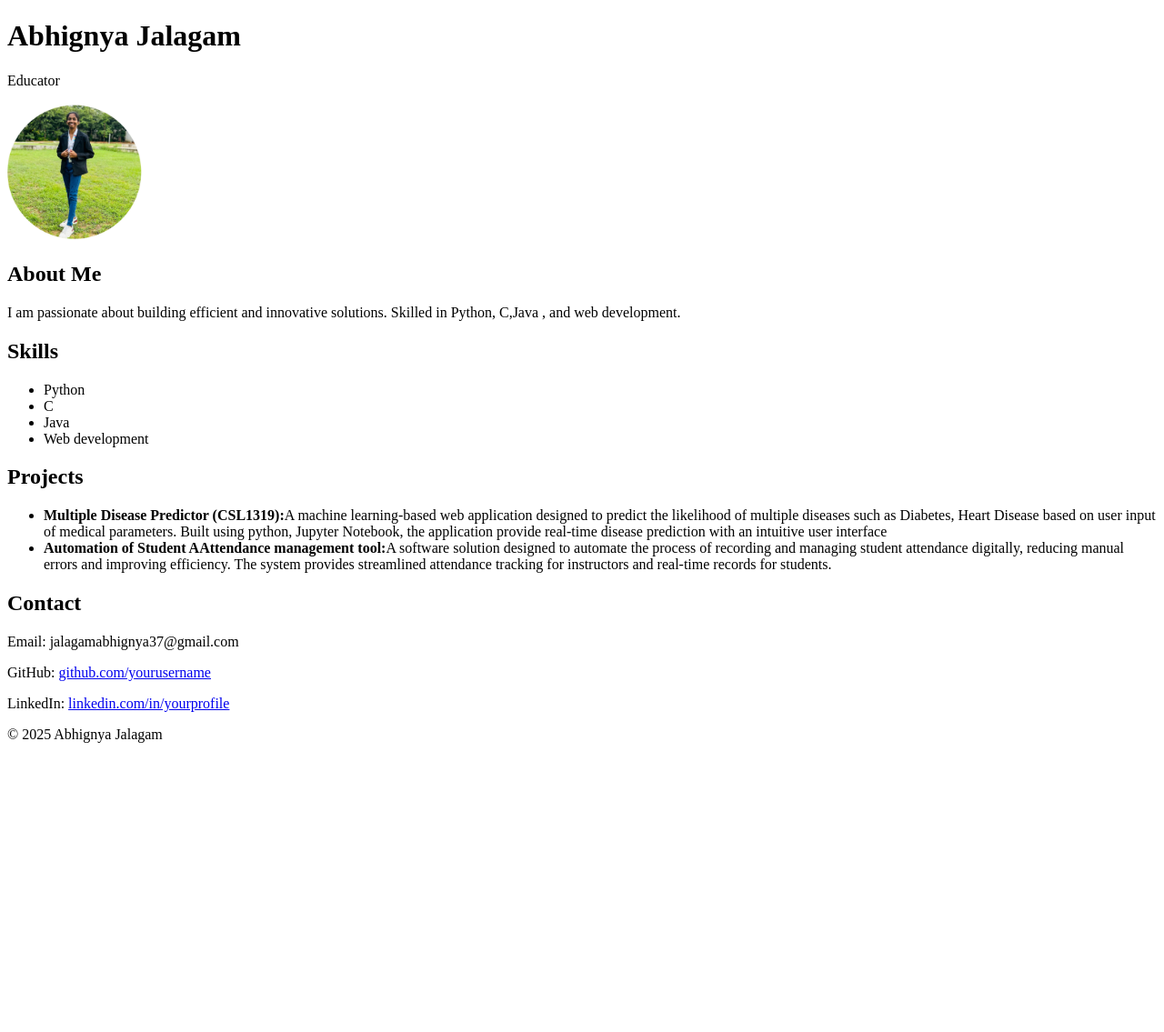
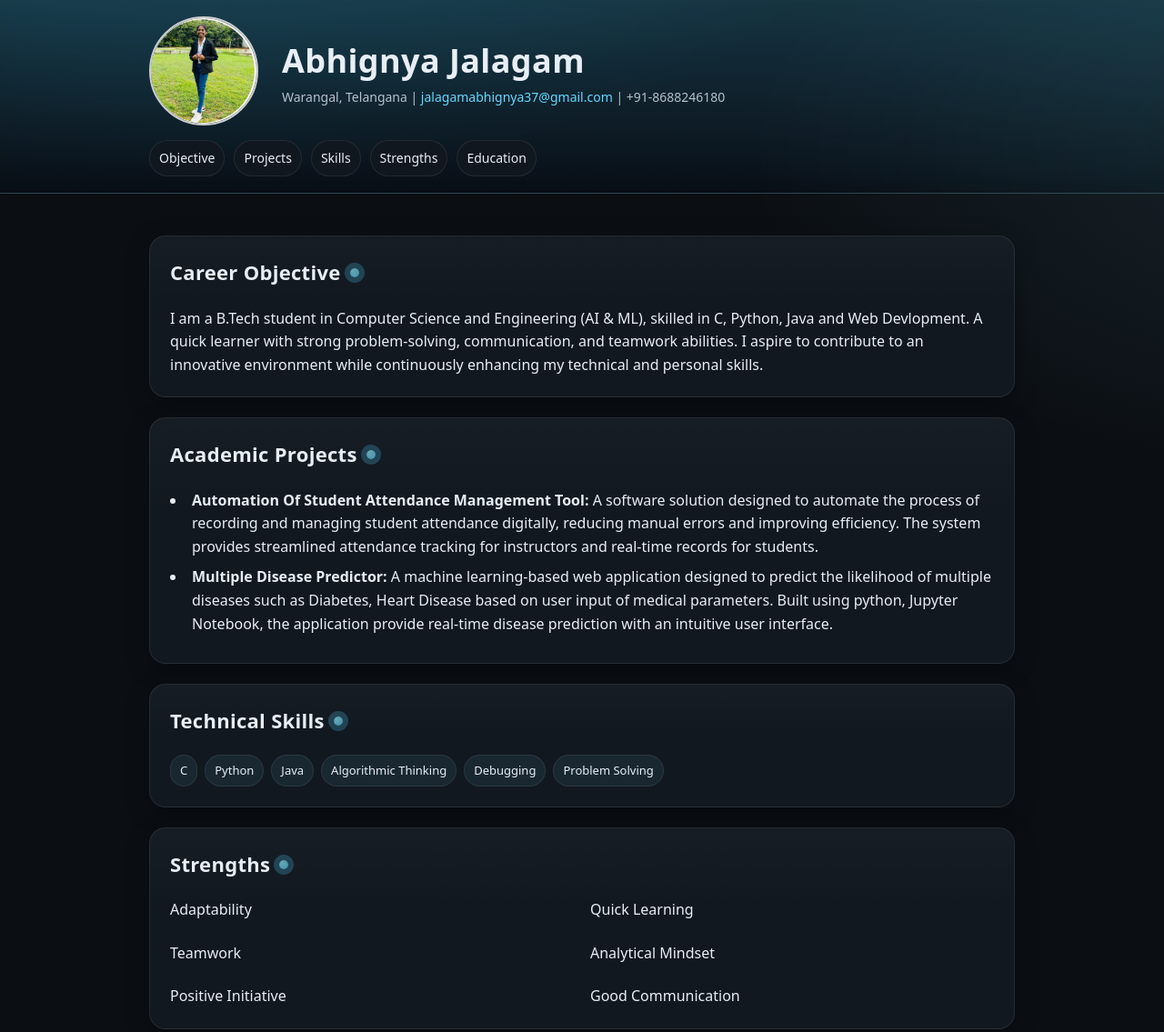
Before and after one commit to abhignyajalagam/portfolio, a plain HTML site: page index.html in a window 1280 px wide. Shown: the top 1135 px of the page at 91% size. Before the commit the page ends 833 px from the top, so only its background shows below. Drawn offline with Linux system fonts and the light colour scheme; files whose address does not match are found by name.

Commit message:
Add files via upload

```diff
--- a/index.html
+++ b/index.html
@@ -1,53 +1,157 @@
 <!DOCTYPE html>
 <html lang="en">
 <head>
-    <meta charset="UTF-8">
-    <meta name="viewport" content="width=device-width, initial-scale=1.0">
-    <title>My Portfolio</title>
-    <link rel="stylesheet" href="style.css">
+  <meta charset="UTF-8" />
+  <meta name="viewport" content="width=device-width, initial-scale=1.0" />
+  <title>Abhignya Jalagam - Portfolio</title>
+  <link rel="stylesheet" href="style.css" />
+  <style>
+    /* Minimal styling for profile image */
+    .profile-pic {
+      width: 120px;
+      height: 120px;
+      object-fit: cover;
+      border-radius: 50%;
+      margin-right: 20px;
+      border: 2px solid #ccc;
+    }
+
+    .header-inner {
+      display: flex;
+      align-items: center;
+      justify-content: space-between;
+      flex-wrap: wrap;
+    }
+
+    .brand {
+      display: flex;
+      align-items: center;
+    }
+
+    .brand-text {
+      display: flex;
+      flex-direction: column;
+    }
+  </style>
 </head>
 <body>
+  <!-- ===== Header ===== -->
+  <header class="site-header">
+    <div class="header-inner container">
+      <div class="brand">
+        <!-- Profile Picture -->
+        <img src="profile.jpg" alt="Profile picture of Abhignya Jalagam" class="profile-pic" />
 
-    <header>
-        <h1>Abhignya Jalagam</h1>
-        <p> Educator</p>
-    </header>
+        <!-- Name and contact -->
+        <div class="brand-text">
+          <h1 class="name">Abhignya Jalagam</h1>
+          <div class="meta">
+            Warangal, Telangana |
+            <a href="mailto:jalagamabhignya37@gmail.com">jalagamabhignya37@gmail.com</a> |
+            +91-8688246180
+          </div>
+        </div>
+      </div>
 
-    <section id="about">
-                        <img src="c:\Users\ABHIGNYA\Documents\abhi .jpg" alt="abhi .jpg" width="150">
-        <h2>About Me</h2>
-        <p>I am passionate about building efficient and innovative solutions. Skilled in Python, C,Java , and web development.</p>
+      <!-- Navigation -->
+      <nav class="nav">
+        <a href="#objective">Objective</a>
+        <a href="#projects">Projects</a>
+        <a href="#skills">Skills</a>
+        <a href="#strengths">Strengths</a>
+        <a href="#education">Education</a>
+      </nav>
+    </div>
+  </header>
+
+  <!-- ===== Main Content ===== -->
+  <main class="container">
+    <!-- Career Objective -->
+    <section id="objective" class="section">
+      <h2>Career Objective</h2>
+      <p>
+        I am a B.Tech student in Computer Science and Engineering (AI & ML),
+        skilled in C, Python, Java and Web Devlopment. A quick learner with strong
+        problem-solving, communication, and teamwork abilities. I aspire to
+        contribute to an innovative environment while continuously enhancing my
+        technical and personal skills.
+      </p>
     </section>
 
-    <section id="skills">
-        <h2>Skills</h2>
-        <ul>
-            <li>Python</li>
-            <li>C</li>
-            <li>Java</li>
-            <li>Web development</li>
+    <!-- Projects -->
+    <section id="projects" class="section">
+      <h2>Academic Projects</h2>
+      <ul>
+        <li>
+          <span class="card-title">Automation Of Student Attendance Management Tool:</span>
+          A software solution designed to automate the process of recording and managing student attendance digitally, reducing manual errors and improving efficiency. The system provides streamlined attendance tracking for instructors and real-time records for students.
 
-        </ul>
+        </li>
+        <li>
+          <span class="card-title">Multiple Disease Predictor:</span>
+           A machine learning-based web application designed to predict the likelihood of multiple diseases such as Diabetes, Heart Disease based on user input of medical parameters. Built using python, Jupyter Notebook, the application provide real-time disease prediction with an intuitive user interface.
+
+        </li>
+      </ul>
     </section>
 
-    <section id="projects">
-        <h2>Projects</h2>
-        <ul>
-            <li><strong>Multiple Disease Predictor (CSL1319):</strong>A machine learning-based web application designed to predict the likelihood of multiple diseases such as Diabetes, Heart Disease based on user input of medical parameters. Built using python, Jupyter Notebook, the application provide real-time disease prediction with an intuitive user interface</li>
-            <li><strong>Automation of Student AAttendance management tool:</strong>A software solution designed to automate the process of recording and managing student attendance digitally, reducing manual errors and improving efficiency. The system provides streamlined attendance tracking for instructors and real-time records for students.</li>
-
+    <!-- Skills -->
+    <section id="skills" class="section">
+      <h2>Technical Skills</h2>
+      <div class="pills">
+        <span class="pill">C</span>
+        <span class="pill">Python</span>
+        <span class="pill">Java</span>
+        <span class="pill">Algorithmic Thinking</span>
+        <span class="pill">Debugging</span>
+        <span class="pill">Problem Solving</span>
+      </div>
     </section>
 
-    <section id="contact">
-        <h2>Contact</h2>
-        <p>Email: jalagamabhignya37@gmail.com</p>
-        <p>GitHub: <a href="https://github.com/yourusername" target="_blank">github.com/yourusername</a></p>
-        <p>LinkedIn: <a href="www.linkedin.com/in/abhignya-jalagam-949882376" target="_blank">linkedin.com/in/yourprofile</a></p>
+    <!-- Strengths -->
+    <section id="strengths" class="section">
+      <h2>Strengths</h2>
+      <div class="grid-2">
+        <p>Adaptability</p>
+        <p>Quick Learning</p>
+        <p>Teamwork</p>
+        <p>Analytical Mindset</p>
+        <p>Positive Initiative</p>
+        <p>Good Communication</p>
+      </div>
     </section>
 
-    <footer>
-        <p>&copy; 2025 Abhignya Jalagam</p>
-    </footer>
+    <!-- Education -->
+    <section id="education" class="section">
+      <h2>Education</h2>
+      <ul>
+        <li>
+          <span class="card-title">B.Tech (CSE – CS)</span> <br />
+          Sumathi Reddy Institute of Technology for Women, Warangal <br />
+          <span class="small">Expected Graduation: 2027</span>
+        </li>
+        <li>
+          <span class="card-title">Intermediate (MPC)</span> <br />
+          SR Prime College — 78.5%
+        </li>
+        <li>
+          <span class="card-title">10th (CBSE)</span> <br />
+          Shivani High School — 100%
+        </li>
+      </ul>
+    </section>
+  </main>
 
+  <!-- ===== Footer ===== -->
+  <footer class="container footer">
+    <div>© 2025 Abhignya Jalagam</div>
+    <div>
+      <a
+        href="https://www.linkedin.com/in/abhignya-jalagam-949882376" target="_blank">LinkedIn</a
+      >
+      |
+      <a href="https://github.com/abhignyajalagam" target="_blank">GitHub</a>
+    </div>
+  </footer>
 </body>
 </html>
--- /dev/null
+++ b/style.css
@@ -0,0 +1,208 @@
+/* ======= Base & Theme ======= */
+:root{
+  --bg: #0b0f14;
+  --card: #121820;
+  --text: #e8eef5;
+  --muted: #b6c2cf;
+  --accent: #4cc9f0;          /* Header/nav accent — change this to update header color */
+  --accent-2: #90e0ef;
+  --link: #66d9ff;
+  --ring: rgba(76, 201, 240, 0.35);
+  --border: rgba(255,255,255,0.08);
+  --shadow: 0 6px 24px rgba(0,0,0,0.35);
+}
+
+* { box-sizing: border-box; }
+html { scroll-behavior: smooth; }
+body {
+  margin: 0;
+  font-family: ui-sans-serif, system-ui, -apple-system, Segoe UI, Roboto, "Helvetica Neue", Arial, "Noto Sans", "Apple Color Emoji", "Segoe UI Emoji";
+  background: radial-gradient(1200px 600px at 20% -10%, rgba(76,201,240,0.12), transparent 60%),
+              radial-gradient(1200px 600px at 120% 10%, rgba(144,224,239,0.1), transparent 60%),
+              var(--bg);
+  color: var(--text);
+  line-height: 1.6;
+}
+
+/* ======= Container ======= */
+.container {
+  width: min(100%, 1000px);
+  margin: 0 auto;
+  padding: 24px;
+}
+
+/* ======= Header ======= */
+.site-header {
+  position: sticky;
+  top: 0;
+  z-index: 50;
+  backdrop-filter: saturate(150%) blur(8px);
+  background: linear-gradient(180deg, color-mix(in oklab, var(--accent) 20%, transparent), transparent);
+  border-bottom: 1px solid var(--border);
+}
+
+.header-inner {
+  display: grid;
+  grid-template-columns: 1fr auto;
+  align-items: center;
+  gap: 16px;
+  padding: 18px 24px;
+}
+
+.brand {
+  display: grid;
+  gap: 6px;
+}
+
+.brand .name {
+  margin: 0;
+  font-size: clamp(24px, 3.2vw, 36px);
+  letter-spacing: 0.4px;
+  font-weight: 800;
+}
+
+.brand .meta {
+  color: var(--muted);
+  font-size: 14px;
+}
+
+.meta a {
+  color: var(--link);
+  text-decoration: none;
+}
+.meta a:hover { text-decoration: underline; }
+
+/* ======= Nav ======= */
+.nav {
+  display: flex;
+  align-items: center;
+  gap: 10px;
+  flex-wrap: wrap;
+}
+
+.nav a {
+  --pad: 10px;
+  color: var(--text);
+  text-decoration: none;
+  font-size: 14px;
+  padding: 8px var(--pad);
+  border: 1px solid var(--border);
+  border-radius: 999px;
+  transition: transform .2s ease, background .2s ease, border-color .2s ease, color .2s ease;
+  background: color-mix(in oklab, var(--card) 92%, transparent);
+}
+
+.nav a:hover {
+  background: color-mix(in oklab, var(--accent) 18%, var(--card));
+  border-color: color-mix(in oklab, var(--accent) 40%, var(--border));
+  transform: translateY(-1px);
+}
+
+/* ======= Hero (top block) ======= */
+.hero {
+  padding: 28px 24px 8px;
+  border-bottom: 1px dashed var(--border);
+}
+
+/* ======= Sections ======= */
+.section {
+  margin: 22px 0;
+  padding: 22px;
+  background: linear-gradient(180deg, rgba(255,255,255,0.02), transparent 40%), var(--card);
+  border: 1px solid var(--border);
+  border-radius: 18px;
+  box-shadow: var(--shadow);
+}
+
+.section h2 {
+  margin: 0 0 12px;
+  font-size: clamp(18px, 2.2vw, 22px);
+  letter-spacing: 0.3px;
+  display: inline-flex;
+  gap: 10px;
+  align-items: center;
+}
+
+.section h2::after{
+  content: "";
+  height: 10px;
+  width: 10px;
+  border-radius: 999px;
+  background: radial-gradient(circle at 30% 30%, var(--accent-2), var(--accent));
+  box-shadow: 0 0 0 6px var(--ring);
+  opacity: .7;
+}
+
+.section p { margin: 8px 0 0; color: var(--text); }
+.section .muted { color: var(--muted); }
+
+/* Lists */
+ul {
+  margin: 8px 0 0 18px;
+  padding: 0;
+}
+li {
+  margin: 8px 0;
+  padding-left: 6px;
+}
+
+/* Two-column helpers (for Skills/Strengths) */
+.grid-2 {
+  display: grid;
+  grid-template-columns: repeat(2, minmax(0, 1fr));
+  gap: 14px 18px;
+}
+@media (max-width: 640px){
+  .grid-2 { grid-template-columns: 1fr; }
+}
+
+/* Pills (for skill chips) */
+.pills {
+  display: flex;
+  flex-wrap: wrap;
+  gap: 8px;
+  margin-top: 8px;
+}
+.pill {
+  font-size: 13px;
+  padding: 6px 10px;
+  border: 1px solid var(--border);
+  border-radius: 999px;
+  background: color-mix(in oklab, var(--accent) 10%, var(--card));
+}
+
+/* ======= Footer ======= */
+.footer {
+  margin: 26px 0 60px;
+  color: var(--muted);
+  display: flex;
+  justify-content: space-between;
+  gap: 12px;
+  flex-wrap: wrap;
+  border-top: 1px solid var(--border);
+  padding-top: 18px;
+}
+.footer a { color: var(--link); text-decoration: none; }
+.footer a:hover { text-decoration: underline; }
+
+/* ======= Utilities ======= */
+.card-title { font-weight: 700; }
+.small { font-size: 14px; color: var(--muted); }
+.center { text-align: center; }
+
+/* Smooth anchor offset (for sticky header) */
+:target {
+  scroll-margin-top: 90px;
+}
+
+/* ======= Print (optional, looks good as 1–2 pages) ======= */
+@media print {
+  body { background: #fff; color: #000; }
+  .site-header, .nav, .footer { display: none !important; }
+  .section {
+    break-inside: avoid;
+    box-shadow: none;
+    border: 1px solid #ddd;
+    background: #fff;
+  }
+}
```
Also changed, not shown: profile.jpg (added).
